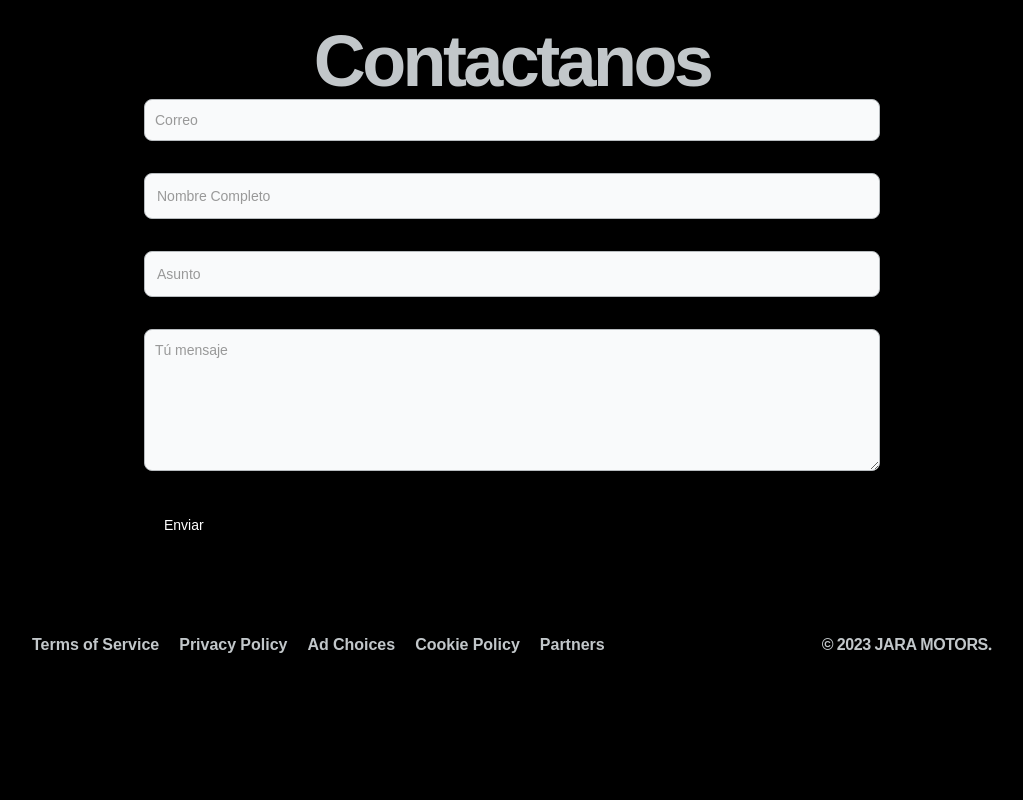
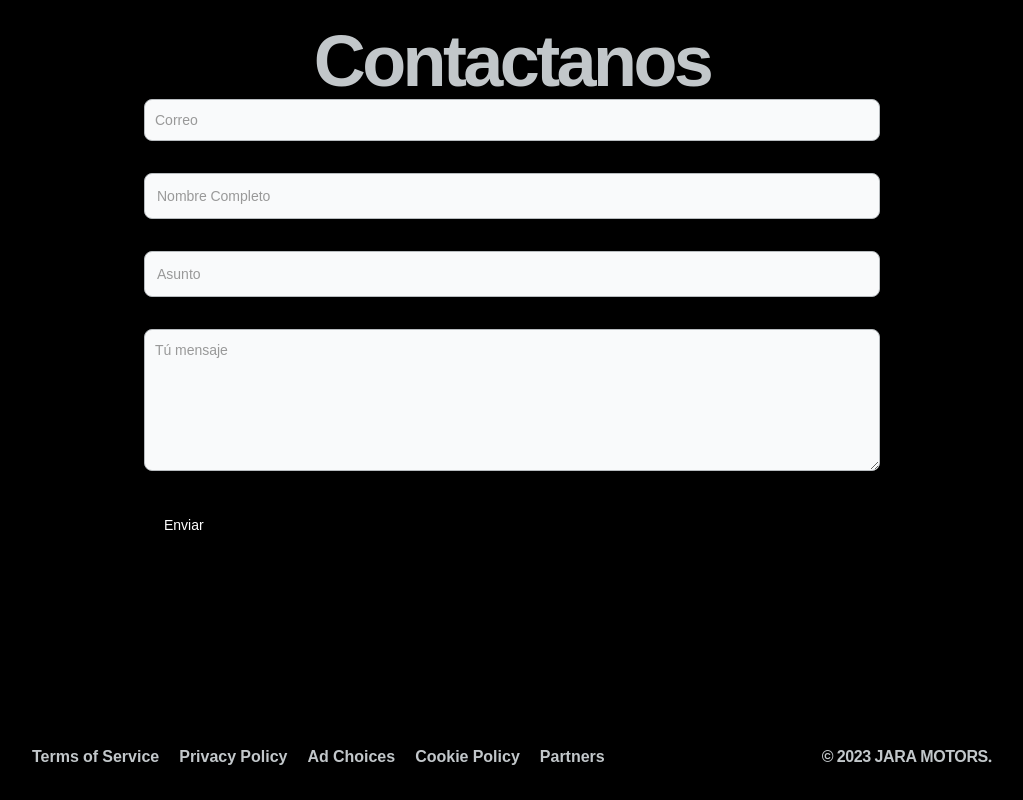
Before and after one commit to nicorubiotsx/jaramotors, a Next.js app: page / in a window 1280 px wide. Shown: the part 4912-5712 px from the top of the page, without its empty margins (128-1151 px from the left). Before the commit the page ends 5600 px from the top, so only its background shows below. Built offline with nearby package versions, Linux system fonts and the light colour scheme.

Commit message:
email ok

```diff
--- a/app/api/send/route.js
+++ b/app/api/send/route.js
@@ -16,7 +16,6 @@ export async function POST(req) {
       subject: subject,
       react:   EmailTemplate({name:name,email:email,subject:subject,message:message}),
   });
-  console.log(data)
 
 
     return Response.json({data});
--- a/app/components/emailTemplate.js
+++ b/app/components/emailTemplate.js
@@ -1,13 +1,18 @@
 
 
 import React from "react";
+import Image from 'next/image'
+
+export const EmailTemplate = ({name,email,subject,message}) => (
+        <div className="email">
+
+          <h1 style={{padding:20}} >Nombre: {name}</h1>
+          <h2>Asunto:{subject}</h2>
+          <p>{message}</p>
+          <p>Email:{email}</p>
+        </div>
 
 
-export const EmailTemplate = ({name,email,subject,message}) => (
-        <div>
-          <h1>Welcome, {name}!</h1>
-          <h2>{email}</h2>
-          <h3>{subject}</h3>
-          <h4>{message}</h4>
-        </div>
+
+
       );
--- a/app/page.js
+++ b/app/page.js
@@ -4,6 +4,7 @@ import React from "react"
 
 
 import Main from "./components/Main";
+import { EmailTemplate } from "./components/emailTemplate";
 export default function Page() {
 
 
@@ -14,6 +15,7 @@ export default function Page() {
     <>
 
     <Main/>
+    <EmailTemplate/>
 
     </>
   )
```
